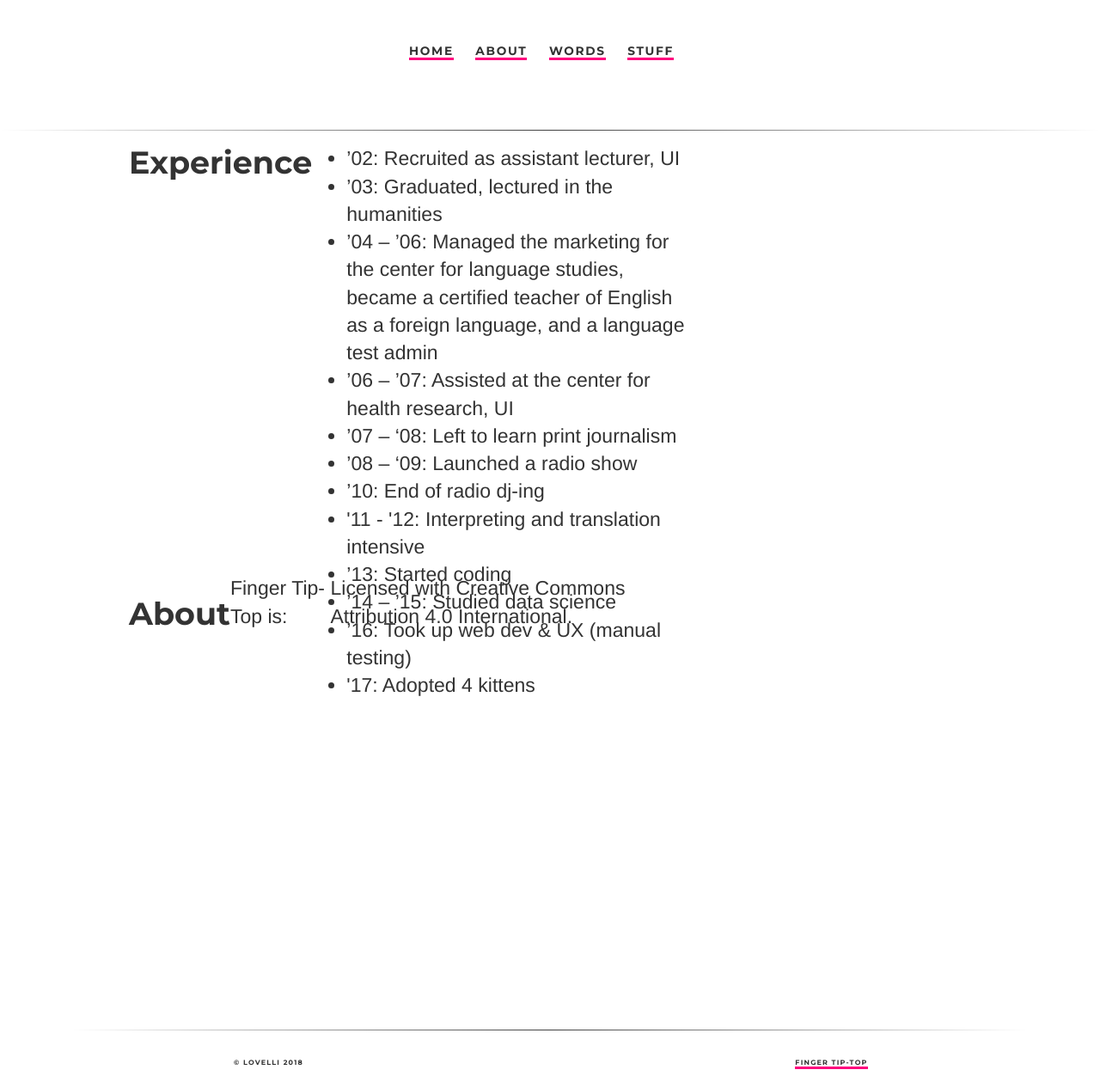
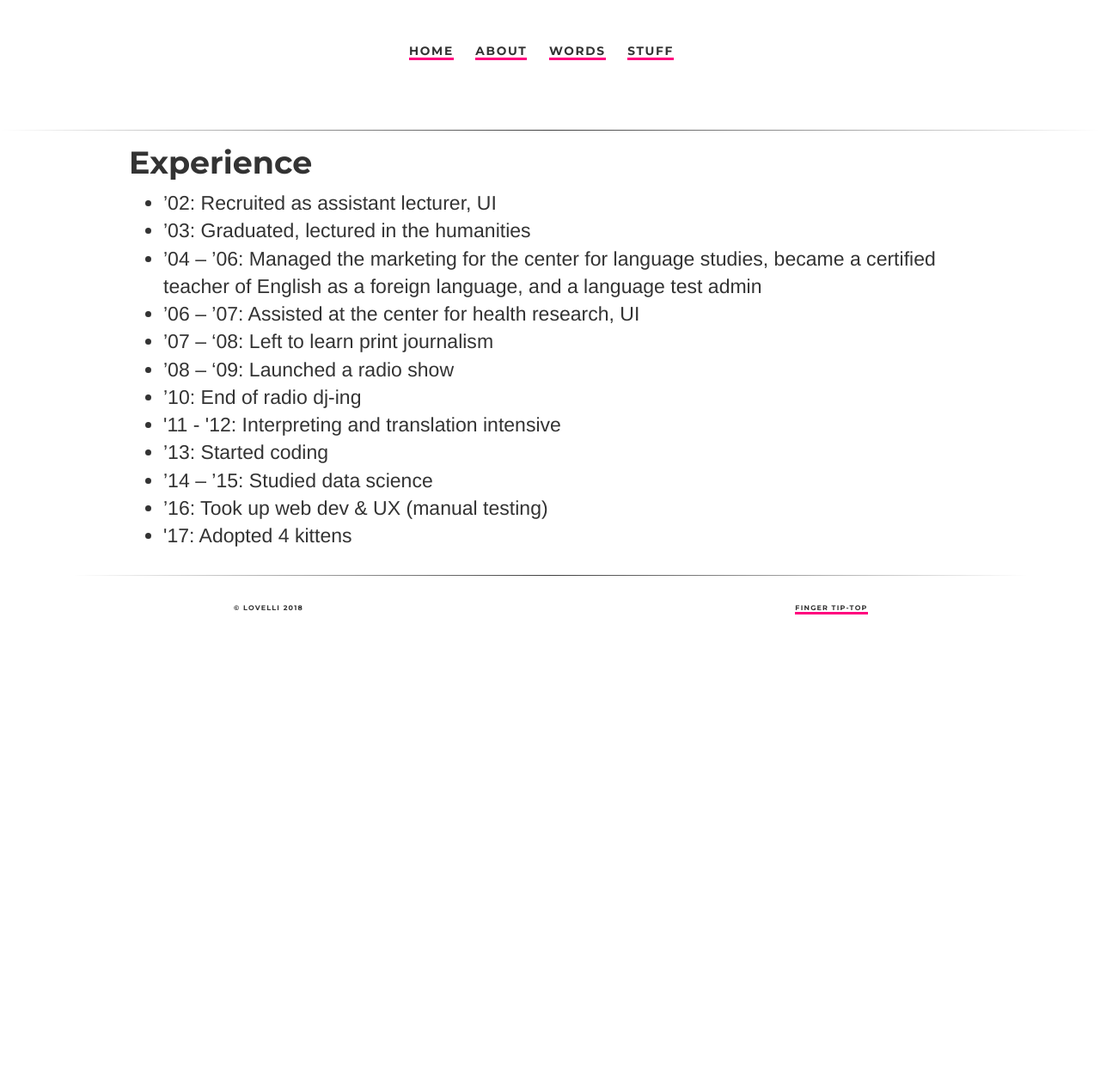
Before and after one commit to ariesti/ariesti.github.io, a Jekyll site: the page built from about/index.html, in a window 1280 px wide. Shown: the whole page at 86% size. Built offline with Jekyll 4.4.1, drawn with Linux system fonts in a browser that asks for light colours; after the commit the page ends 900 px from its top, so only the background shows below that.

Commit message:
Update index.html

```diff
--- a/about/index.html
+++ b/about/index.html
@@ -7,7 +7,7 @@ permalink: /about/
 ---
 <div class="page">
 
-<div id="wrapper">
+<div id="content" class="wrapper>
   <div class="content">
     <h3>Experience</h3>
     <ul>
@@ -24,12 +24,5 @@ permalink: /about/
     <li>’16: Took up web dev & UX (manual testing)</li>
     <li>'17: Adopted 4 kittens</li>
     </ul>
-</div></div>
-
-<div class="content">
-<h3 class="ex1">About</h3>
-<p>Finger Tip-Top is:
-<p>Licensed with Creative Commons Attribution 4.0 International.</p>
   </div>
-
 </div>
```
Lines whose indentation alone changed are shown as unchanged.
